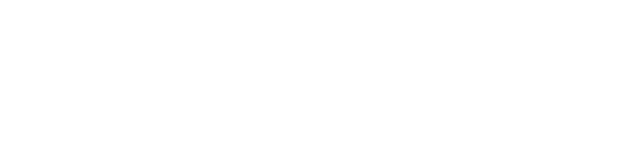
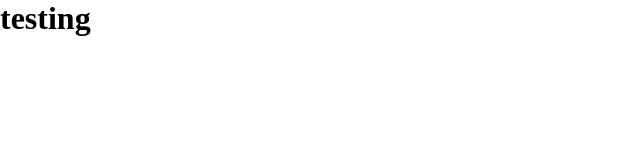
Before and after one commit to lukluu/testing, a plain HTML site: page index.html in a window 1280 px wide. Shown: the whole page, without its empty margins (0-640 px from the left). Drawn offline with nearby package versions, Linux system fonts and the light colour scheme.

Commit message:
commit dari windows

```diff
--- a/index.html
+++ b/index.html
@@ -1,25 +1,21 @@
 <!DOCTYPE html>
 <html lang="en">
+
 <head>
   <meta charset="UTF-8" />
   <meta http-equiv="X-UA-Compatible" content="IE=edge" />
   <meta name="viewport" content="width=device-width, initial-scale=1.0" />
   <link rel="stylesheet" href="style.css" />
-    <link
-      href="https://cdn.jsdelivr.net/npm/remixicon@2.5.0/fonts/remixicon.css"
-      rel="stylesheet"
-    />
-    <link
-      rel="stylesheet"
-      href="https://unpkg.com/boxicons@latest/css/boxicons.min.css"
-    />
+  <link href="https://cdn.jsdelivr.net/npm/remixicon@2.5.0/fonts/remixicon.css" rel="stylesheet" />
+  <link rel="stylesheet" href="https://unpkg.com/boxicons@latest/css/boxicons.min.css" />
   <link rel="preconnect" href="https://fonts.googleapis.com" />
   <link rel="preconnect" href="https://fonts.gstatic.com" crossorigin />
-    <link
-      href="https://fonts.googleapis.com/css2?family=Poppins:wght@600&display=swap"
-      rel="stylesheet"
-    />
+  <link href="https://fonts.googleapis.com/css2?family=Poppins:wght@600&display=swap" rel="stylesheet" />
   <title>naigation bar</title>
 </head>
-  <body></body>
+
+<body>
+  <h1>testing</h1>
+</body>
+
 </html>
```
Lines whose indentation alone changed are shown as unchanged.
